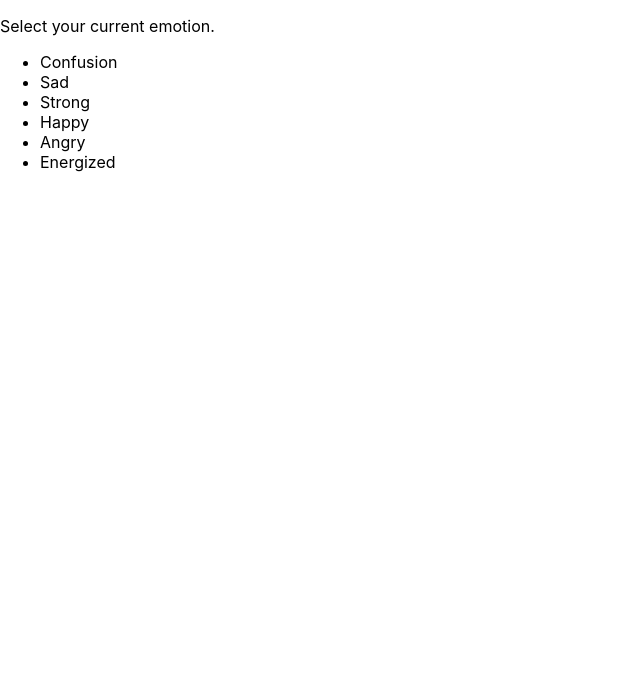
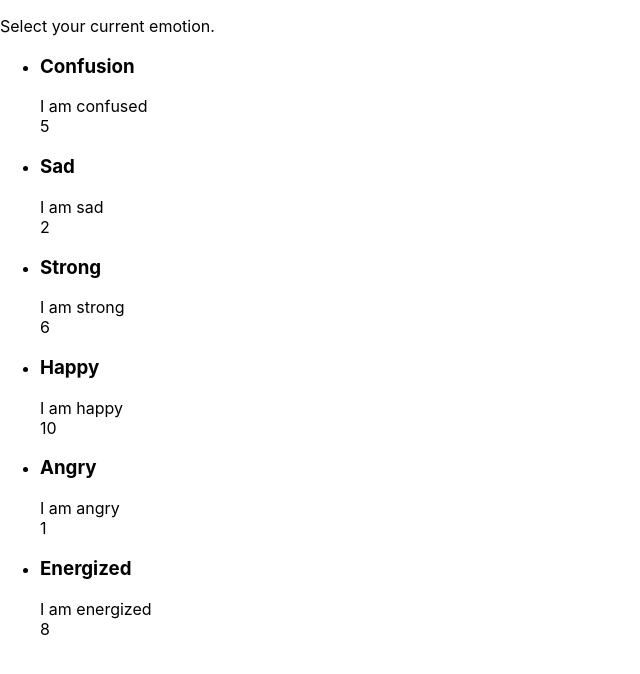
Before and after one commit to ranjabi/my-emotions, a React (Create React App) app: page / in a window 1280 px wide. Shown: the top 674 px of the page, without its empty margins (0-640 px from the left). Built offline with nearby package versions, Linux system fonts and the light colour scheme.

Commit message:
add individual emotion

```diff
--- a/src/Components/Emotions/AvailableEmotions.js
+++ b/src/Components/Emotions/AvailableEmotions.js
@@ -1,3 +1,6 @@
+import EmotionItem from "./EmotionItem/EmotionItem";
+import Card from "../UI/Card";
+
 const dummy_emotions = [
   {
     id: "emo1",
@@ -38,11 +41,20 @@ const dummy_emotions = [
 ];
 
 const AvailableEmotions = () => {
-  const emotionsList = dummy_emotions.map((emotion) => <li>{emotion.name}</li>);
+  const emotionsList = dummy_emotions.map((emo) => (
+    <EmotionItem
+      key={emo.id}
+      name={emo.name}
+      description={emo.description}
+      score={emo.score}
+    />
+  ));
 
   return (
     <section>
-      <ul>{emotionsList}</ul>
+      <Card>
+        <ul>{emotionsList}</ul>
+      </Card>
     </section>
   );
 };
--- /dev/null
+++ b/src/Components/Emotions/EmotionItem/EmotionItem.js
@@ -0,0 +1,13 @@
+const EmotionItem = (props) => {
+  return (
+    <li>
+      <div>
+        <h3>{props.name}</h3>
+        <div>{props.description}</div>
+        <div>{props.score}</div>
+      </div>
+    </li>
+  );
+};
+
+export default EmotionItem;
--- /dev/null
+++ b/src/Components/UI/Card.js
@@ -0,0 +1,5 @@
+const Card = (props) => {
+  return <div>{props.children}</div>;
+};
+
+export default Card;
```
